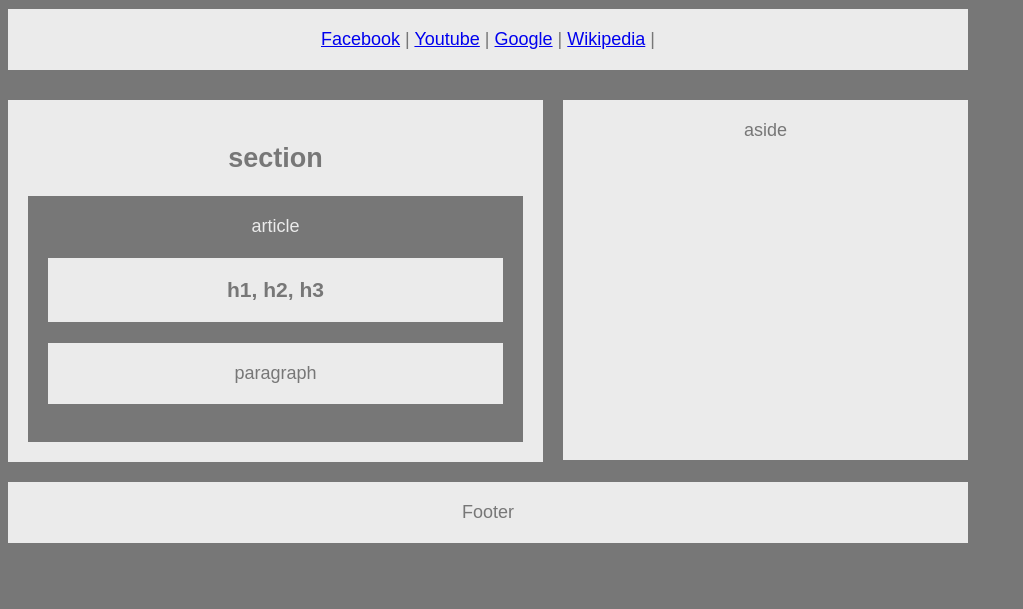
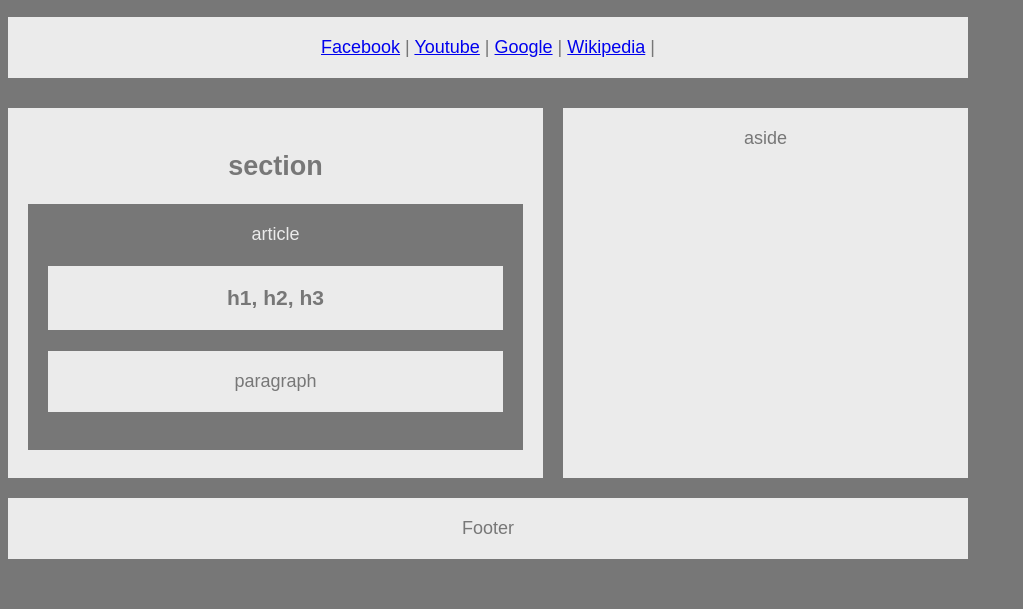
Before and after one commit to samj7792/HW-Wireframe, a plain HTML site: page index.html in a window 1280 px wide. Shown: the part 191-800 px from the top of the page, without its empty margins (0-1023 px from the left). Drawn offline with Linux system fonts and the light colour scheme.

Commit message:
adjust section and aside height to match

```diff
--- a/style.css
+++ b/style.css
@@ -5,6 +5,7 @@ body {
     width: 960px;
     font-size: 18px;
     text-align: center;
+    align-content: center;
 
 }
 
@@ -24,6 +25,7 @@ section {
     padding: 20px;
     background: #ebebeb;
     width: 495px;
+    height: 330px;
     margin: 10px 0px 20px 0px;
     float: left;
 }
@@ -38,7 +40,7 @@ aside {
     padding: 20px;
     background: #ebebeb;
     width: 365px;
-    height: 320px;
+    height: 330px;
     margin: 10px 0px 20px 0px;
     float: right;
 }
```
